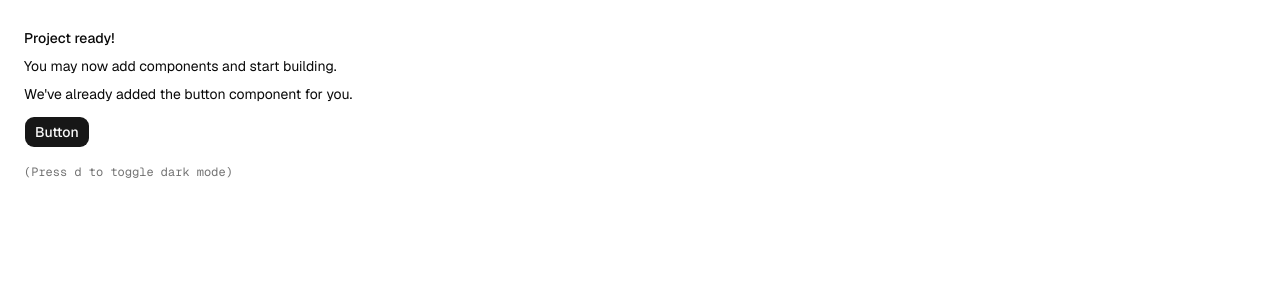
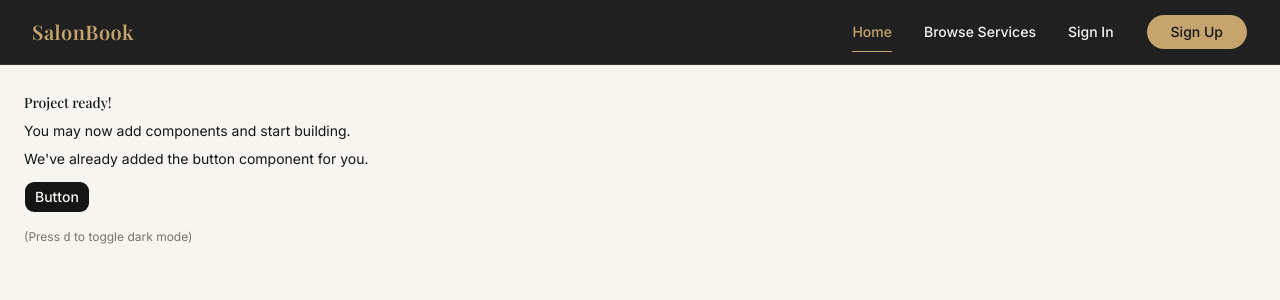
Before and after one commit to habibts/salonBook-client, a Next.js app: page / in a window 1280 px wide. Shown: the top 300 px of the page. Built offline with nearby package versions, Linux system fonts and the light colour scheme.

Commit message:
feat: enhance styling and add Navbar component for improved navigation

```diff
--- a/app/globals.css
+++ b/app/globals.css
@@ -5,8 +5,17 @@
 @custom-variant dark (&:is(.dark *));
 
 @theme inline {
-    --font-heading: var(--font-sans);
-    --font-sans: var(--font-sans);
+    --font-heading: var(--font-playfair);
+    --font-sans: var(--font-inter);
+    /* Midnight Gold brand palette */
+    --color-midnight: var(--midnight);
+    --color-charcoal: var(--charcoal);
+    --color-gold: var(--gold);
+    --color-gold-hover: var(--gold-hover);
+    --color-ivory: var(--ivory);
+    --color-champagne: var(--champagne);
+    --color-muted-gray: var(--muted-gray);
+    --color-dark-border: var(--dark-border);
     --color-sidebar-ring: var(--sidebar-ring);
     --color-sidebar-border: var(--sidebar-border);
     --color-sidebar-accent-foreground: var(--sidebar-accent-foreground);
@@ -48,72 +57,84 @@
 }
 
 :root {
-    --background: oklch(1 0 0);
-    --foreground: oklch(0.145 0 0);
-    --card: oklch(1 0 0);
-    --card-foreground: oklch(0.145 0 0);
+    /* Midnight Gold brand palette (theme-constant) */
+    --midnight: oklch(0.1957 0 0); /* Primary Dark #151515 */
+    --charcoal: oklch(0.2809 0 0); /* Secondary Dark #292929 */
+    --gold: oklch(0.7357 0.082 79.72); /* Champagne Gold #C5A46D */
+    --gold-hover: oklch(0.6598 0.0826 78.14); /* Gold Hover #AE8C56 */
+    --ivory: oklch(0.9703 0.007 88.64); /* Warm Ivory #F7F5F0 */
+    --champagne: oklch(0.9092 0.0207 81.78); /* Soft Champagne #E8E0D2 */
+    --muted-gray: oklch(0.5572 0.0104 78.24); /* Muted Gray #77736D */
+    --dark-border: oklch(0.3413 0.0074 84.59); /* Dark Border #3A3834 */
+
+    /* Light theme: Midnight Gold on Warm Ivory */
+    --background: var(--ivory);
+    --foreground: var(--midnight);
+    --card: oklch(1 0 0); /* White Surface #FFFFFF */
+    --card-foreground: var(--midnight);
     --popover: oklch(1 0 0);
-    --popover-foreground: oklch(0.145 0 0);
-    --primary: oklch(0.205 0 0);
-    --primary-foreground: oklch(0.985 0 0);
-    --secondary: oklch(0.97 0 0);
-    --secondary-foreground: oklch(0.205 0 0);
-    --muted: oklch(0.97 0 0);
-    --muted-foreground: oklch(0.556 0 0);
-    --accent: oklch(0.97 0 0);
-    --accent-foreground: oklch(0.205 0 0);
+    --popover-foreground: var(--midnight);
+    --primary: var(--midnight);
+    --primary-foreground: var(--ivory);
+    --secondary: var(--charcoal);
+    --secondary-foreground: var(--ivory);
+    --muted: var(--champagne);
+    --muted-foreground: var(--muted-gray);
+    --accent: var(--gold);
+    --accent-foreground: var(--midnight);
     --destructive: oklch(0.577 0.245 27.325);
-    --border: oklch(0.922 0 0);
-    --input: oklch(0.922 0 0);
-    --ring: oklch(0.708 0 0);
-    --chart-1: oklch(0.87 0 0);
-    --chart-2: oklch(0.556 0 0);
-    --chart-3: oklch(0.439 0 0);
-    --chart-4: oklch(0.371 0 0);
-    --chart-5: oklch(0.269 0 0);
+    --border: var(--champagne);
+    --input: var(--champagne);
+    --ring: var(--gold);
+    --chart-1: var(--gold);
+    --chart-2: var(--gold-hover);
+    --chart-3: var(--champagne);
+    --chart-4: var(--muted-gray);
+    --chart-5: var(--charcoal);
     --radius: 0.625rem;
-    --sidebar: oklch(0.985 0 0);
-    --sidebar-foreground: oklch(0.145 0 0);
-    --sidebar-primary: oklch(0.205 0 0);
-    --sidebar-primary-foreground: oklch(0.985 0 0);
-    --sidebar-accent: oklch(0.97 0 0);
-    --sidebar-accent-foreground: oklch(0.205 0 0);
-    --sidebar-border: oklch(0.922 0 0);
-    --sidebar-ring: oklch(0.708 0 0);
+    --sidebar: oklch(1 0 0);
+    --sidebar-foreground: var(--midnight);
+    --sidebar-primary: var(--midnight);
+    --sidebar-primary-foreground: var(--ivory);
+    --sidebar-accent: var(--champagne);
+    --sidebar-accent-foreground: var(--midnight);
+    --sidebar-border: var(--champagne);
+    --sidebar-ring: var(--gold);
 }
 
 .dark {
-    --background: oklch(0.145 0 0);
-    --foreground: oklch(0.985 0 0);
-    --card: oklch(0.205 0 0);
-    --card-foreground: oklch(0.985 0 0);
-    --popover: oklch(0.205 0 0);
-    --popover-foreground: oklch(0.985 0 0);
-    --primary: oklch(0.922 0 0);
-    --primary-foreground: oklch(0.205 0 0);
-    --secondary: oklch(0.269 0 0);
-    --secondary-foreground: oklch(0.985 0 0);
-    --muted: oklch(0.269 0 0);
-    --muted-foreground: oklch(0.708 0 0);
-    --accent: oklch(0.269 0 0);
-    --accent-foreground: oklch(0.985 0 0);
+    /* Dark theme: Midnight Gold on Midnight Black */
+    --background: var(--midnight);
+    --foreground: var(--ivory);
+    --card: var(--charcoal);
+    --card-foreground: var(--ivory);
+    --popover: var(--charcoal);
+    --popover-foreground: var(--ivory);
+    --primary: var(--gold);
+    --primary-foreground: var(--midnight);
+    --secondary: var(--charcoal);
+    --secondary-foreground: var(--ivory);
+    --muted: var(--charcoal);
+    --muted-foreground: var(--champagne);
+    --accent: var(--gold);
+    --accent-foreground: var(--midnight);
     --destructive: oklch(0.704 0.191 22.216);
-    --border: oklch(1 0 0 / 10%);
-    --input: oklch(1 0 0 / 15%);
-    --ring: oklch(0.556 0 0);
-    --chart-1: oklch(0.87 0 0);
-    --chart-2: oklch(0.556 0 0);
-    --chart-3: oklch(0.439 0 0);
-    --chart-4: oklch(0.371 0 0);
-    --chart-5: oklch(0.269 0 0);
-    --sidebar: oklch(0.205 0 0);
-    --sidebar-foreground: oklch(0.985 0 0);
-    --sidebar-primary: oklch(0.488 0.243 264.376);
-    --sidebar-primary-foreground: oklch(0.985 0 0);
-    --sidebar-accent: oklch(0.269 0 0);
-    --sidebar-accent-foreground: oklch(0.985 0 0);
-    --sidebar-border: oklch(1 0 0 / 10%);
-    --sidebar-ring: oklch(0.556 0 0);
+    --border: var(--dark-border);
+    --input: var(--dark-border);
+    --ring: var(--gold);
+    --chart-1: var(--gold);
+    --chart-2: var(--gold-hover);
+    --chart-3: var(--champagne);
+    --chart-4: var(--muted-gray);
+    --chart-5: var(--dark-border);
+    --sidebar: var(--charcoal);
+    --sidebar-foreground: var(--ivory);
+    --sidebar-primary: var(--gold);
+    --sidebar-primary-foreground: var(--midnight);
+    --sidebar-accent: var(--dark-border);
+    --sidebar-accent-foreground: var(--ivory);
+    --sidebar-border: var(--dark-border);
+    --sidebar-ring: var(--gold);
 }
 
 @layer base {
@@ -126,4 +147,7 @@
   html {
     @apply font-sans;
     }
+  h1, h2, h3, h4, h5, h6 {
+    @apply font-heading;
+    }
 }
--- a/app/layout.tsx
+++ b/app/layout.tsx
@@ -1,14 +1,22 @@
-import { Geist, Geist_Mono } from "next/font/google"
+import { Inter, Playfair_Display } from "next/font/google"
 
 import "./globals.css"
+import { Navbar } from "@/components/navbar"
 import { ThemeProvider } from "@/components/theme-provider"
 import { cn } from "@/lib/utils";
 
-const geist = Geist({subsets:['latin'],variable:'--font-sans'})
+const inter = Inter({
+  subsets: ["latin"],
+  display: "swap",
+  weight: ["400", "500", "600", "700"],
+  variable: "--font-inter",
+})
 
-const fontMono = Geist_Mono({
+const playfair = Playfair_Display({
   subsets: ["latin"],
-  variable: "--font-mono",
+  display: "swap",
+  weight: ["400", "500", "600", "700"],
+  variable: "--font-playfair",
 })
 
 export default function RootLayout({
@@ -20,9 +28,10 @@ export default function RootLayout({
     <html
       lang="en"
       suppressHydrationWarning
-      className={cn("antialiased", fontMono.variable, "font-sans", geist.variable)}
+      className={cn("antialiased", inter.variable, playfair.variable, "font-sans")}
     >
       <body>
+        <Navbar />
         <ThemeProvider>{children}</ThemeProvider>
       </body>
     </html>
--- a/app/page.tsx
+++ b/app/page.tsx
@@ -10,7 +10,7 @@ export default function Page() {
           <p>We&apos;ve already added the button component for you.</p>
           <Button className="mt-2">Button</Button>
         </div>
-        <div className="font-mono text-xs text-muted-foreground">
+        <div className="text-xs text-muted-foreground">
           (Press <kbd>d</kbd> to toggle dark mode)
         </div>
       </div>
--- /dev/null
+++ b/components/navbar.tsx
@@ -0,0 +1,127 @@
+"use client"
+
+import Link from "next/link"
+import { usePathname } from "next/navigation"
+import { useState } from "react"
+import { Menu, X } from "lucide-react"
+
+import { buttonVariants } from "@/components/ui/button"
+import { cn } from "@/lib/utils"
+
+const navLinks = [
+  { label: "Home", href: "/" },
+  { label: "Browse Services", href: "/services" },
+  { label: "Sign In", href: "/sign-in" },
+]
+
+function isActivePath(pathname: string, href: string) {
+  return href === "/" ? pathname === "/" : pathname.startsWith(href)
+}
+
+export function Navbar() {
+  const pathname = usePathname()
+  const [menuOpen, setMenuOpen] = useState(false)
+  const closeMenu = () => setMenuOpen(false)
+
+  return (
+    <header className="sticky top-0 z-50 border-b border-dark-border bg-midnight/95 backdrop-blur-md">
+      <div className="mx-auto flex h-16 max-w-7xl items-center justify-between gap-6 px-4 sm:px-6 lg:px-8">
+        {/* Brand */}
+        <Link
+          href="/"
+          aria-label="SalonBook — Home"
+          className="font-heading text-xl font-semibold tracking-wide text-gold transition-colors hover:text-gold-hover"
+        >
+          SalonBook
+        </Link>
+
+        {/* Desktop navigation */}
+        <nav
+          aria-label="Main navigation"
+          className="hidden items-center gap-8 md:flex"
+        >
+          {navLinks.map((link) => {
+            const active = isActivePath(pathname, link.href)
+            return (
+              <Link
+                key={link.href}
+                href={link.href}
+                aria-current={active ? "page" : undefined}
+                className={cn(
+                  "relative py-2 text-sm font-medium transition-colors after:absolute after:-bottom-0.5 after:left-0 after:h-px after:bg-gold after:transition-all after:duration-300",
+                  active
+                    ? "text-gold after:w-full"
+                    : "text-ivory after:w-0 hover:text-gold hover:after:w-full"
+                )}
+              >
+                {link.label}
+              </Link>
+            )
+          })}
+          <Link
+            href="/sign-up"
+            className={cn(
+              buttonVariants({ size: "lg" }),
+              "rounded-full bg-gold px-6 text-midnight hover:bg-gold-hover"
+            )}
+          >
+            Sign Up
+          </Link>
+        </nav>
+
+        {/* Mobile hamburger */}
+        <button
+          type="button"
+          className="flex size-10 items-center justify-center rounded-lg text-ivory transition-colors hover:bg-ivory/10 hover:text-gold md:hidden"
+          aria-label={menuOpen ? "Close menu" : "Open menu"}
+          aria-expanded={menuOpen}
+          aria-controls="mobile-nav"
+          onClick={() => setMenuOpen((open) => !open)}
+        >
+          {menuOpen ? <X className="size-5" /> : <Menu className="size-5" />}
+        </button>
+      </div>
+
+      {/* Mobile menu */}
+      {menuOpen && (
+        <nav
+          id="mobile-nav"
+          aria-label="Mobile navigation"
+          className="border-t border-dark-border bg-midnight/95 px-4 pt-3 pb-6 backdrop-blur-md sm:px-6 md:hidden"
+        >
+          <div className="flex flex-col gap-1">
+            {navLinks.map((link) => {
+              const active = isActivePath(pathname, link.href)
+              return (
+                <Link
+                  key={link.href}
+                  href={link.href}
+                  aria-current={active ? "page" : undefined}
+                  onClick={closeMenu}
+                  className={cn(
+                    "flex min-h-11 items-center rounded-lg px-4 text-sm font-medium transition-colors",
+                    active
+                      ? "bg-gold/10 text-gold"
+                      : "text-ivory hover:bg-ivory/5 hover:text-gold"
+                  )}
+                >
+                  {link.label}
+                </Link>
+              )
+            })}
+            <Link
+              href="/sign-up"
+              onClick={closeMenu}
+              className={cn(
+                buttonVariants({ size: "lg" }),
+                "mt-3 h-11 rounded-full bg-gold text-base text-midnight hover:bg-gold-hover"
+              )}
+            >
+              Sign Up
+            </Link>
+          </div>
+        </nav>
+      )}
+    </header>
+  )
+}
```
